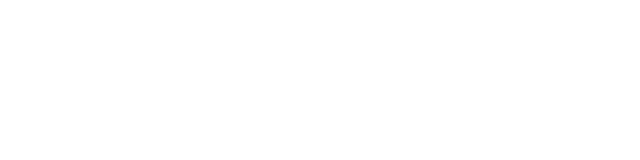
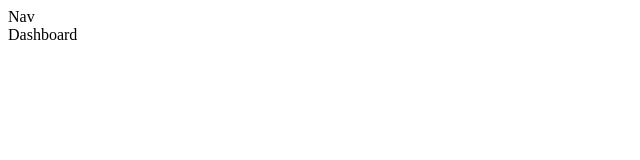
Before and after one commit to RvN-R/monday-clone, a React (Create React App) app in the folder monday-clone/: page / in a window 1280 px wide. Shown: the top 160 px of the page, without its empty margins (0-640 px from the left). Built offline with nearby package versions, Linux system fonts and the light colour scheme.

Commit message:
installed react-router-dom and added routes to app.js

```diff
--- a/monday-clone/package.json
+++ b/monday-clone/package.json
@@ -8,6 +8,7 @@
     "@testing-library/user-event": "^13.5.0",
     "react": "^18.0.0",
     "react-dom": "^18.0.0",
+    "react-router-dom": "^6.3.0",
     "react-scripts": "5.0.1",
     "web-vitals": "^2.1.4"
   },
--- a/monday-clone/src/App.js
+++ b/monday-clone/src/App.js
@@ -1,10 +1,22 @@
-
+import { BrowserRouter, Route, Routes } from 'react-router-dom'
+import Nav from './components/nav'
+import Dashboard from './pages/dashboard'
+import TicketPage from './pages/ticketpage'
 const App = () => {
   return (
     <div className="app">
-
+      <Nav/>
+      <BrowserRouter>
+        <Routes>
+          <Route path='/' element={<Dashboard/>}/>
+          <Route path='/ticket' element={<TicketPage/>}/>
+          <Route path='/ticket/:id' element={<TicketPage editMode={true}/>}/>
+        </Routes>
+      </BrowserRouter>
     </div>
   )
 }
 
 export default App;
+
+// 16:49
--- /dev/null
+++ b/package.json
@@ -0,0 +1,5 @@
+{
+  "dependencies": {
+    "react-router-dom": "^6.3.0"
+  }
+}
```
Also changed, not shown: 2 other files (tests, documents, lock files or other folders).
